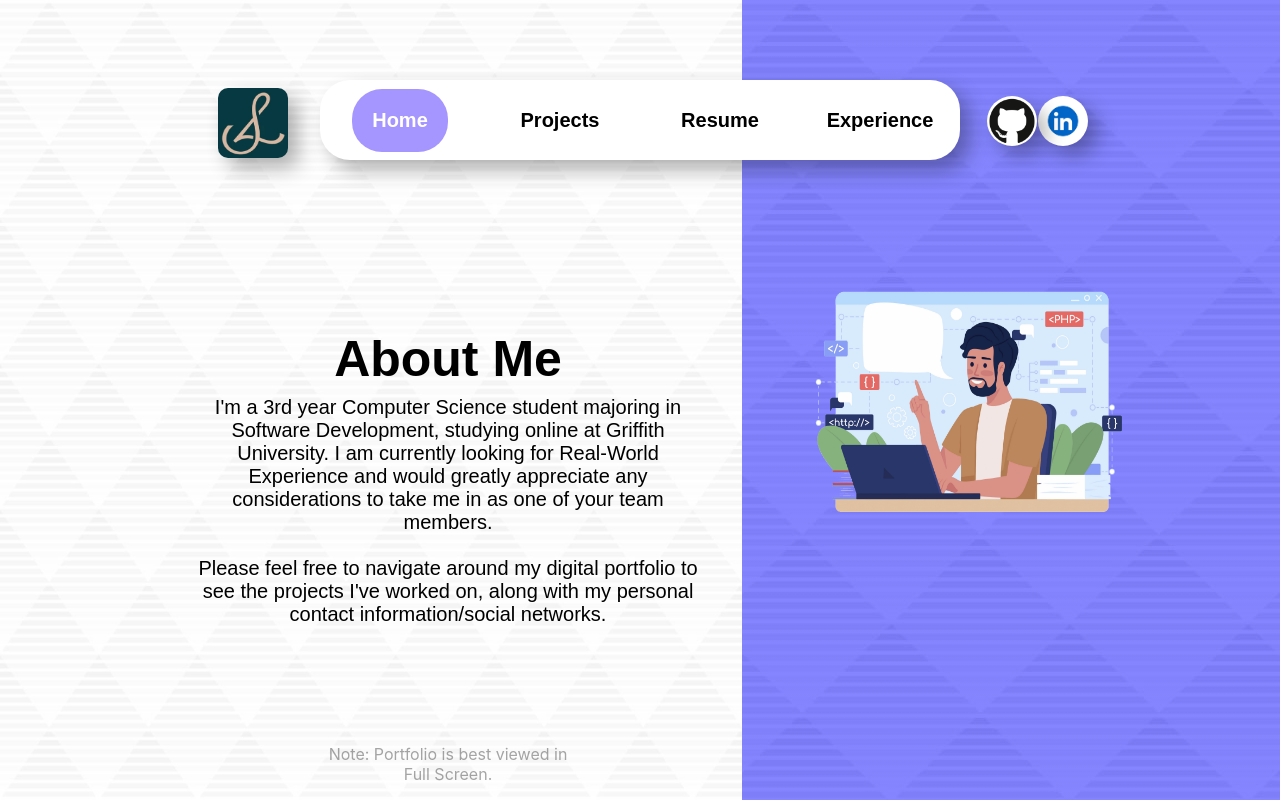
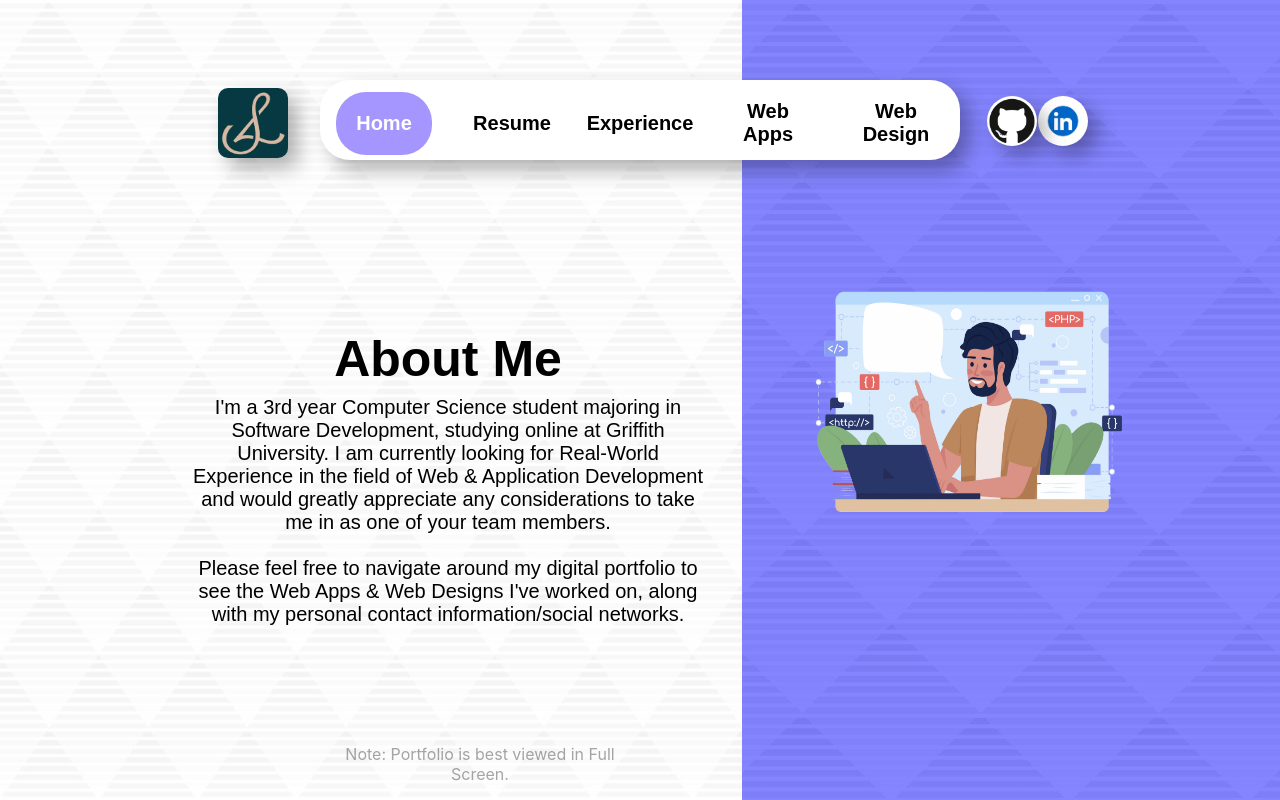
Before and after one commit to lseti1/portfolio-527386, a React (Create React App) app: page / in a window 1280 px wide. Built offline with nearby package versions, Linux system fonts and the light colour scheme.

Commit message:
Added Separate Sections for Web Apps & Web Design

```diff
--- a/src/App.css
+++ b/src/App.css
@@ -86,7 +86,7 @@ body {
 .navigationBar {
   display: grid;
   place-items: center;
-  grid-template-columns: repeat(4, 25%);
+  grid-template-columns: repeat(5, 20%);
   border-radius: 30px;
   box-shadow: 10px 10px 20px rgba(0, 0, 0, 0.3);
   background-color: rgb(255, 255, 255);
@@ -245,7 +245,7 @@ body {
   font-family: Arial, Helvetica, sans-serif;
   font-weight: bold;
   font-size: 20px;
-  margin-top: 0px;
+  margin-top: 10px;
 
   cursor: pointer;
   transition: background-color 0.3s ease, transform 0.2s ease;
@@ -273,7 +273,7 @@ body {
   font-family: Arial, Helvetica, sans-serif;
   font-weight: bold;
   font-size: 20px;
-  margin-top: 0px;
+  margin-top: 10px;
 
   cursor: pointer;
   transition: background-color 0.3s ease, transform 0.2s ease;
@@ -292,6 +292,7 @@ body {
   margin-top: 95px;
   font-size: 12px;
   color: rgba(0, 0, 0, 0.445);
+  margin-top: 110px;
 }
 
 .resumeIcon {
@@ -348,7 +349,7 @@ body {
 
 .portfolioDisclaimer {
   color: rgba(0, 0, 0, 0.349);
-  width: 20%;
+  width: 25%;
 
   position: absolute;
   left: 25%;
--- a/src/App.js
+++ b/src/App.js
@@ -14,20 +14,9 @@ function App() {
     switch (currentPage) {
       case "home":
         return <p>I'm a 3rd year Computer Science student majoring in Software Development, studying online at Griffith University. I am currently looking
-        for Real-World Experience and would greatly appreciate any considerations to take me in as one of your team members. <br/><br/>
-        Please feel free to navigate around my digital portfolio to see the projects I've worked on, along with my personal contact information/social networks.
-
+        for Real-World Experience in the field of Web & Application Development and would greatly appreciate any considerations to take me in as one of your team members. <br/><br/>
+        Please feel free to navigate around my digital portfolio to see the Web Apps & Web Designs I've worked on, along with my personal contact information/social networks.
         </p>;
-      case "projects":
-        return <p>The first project I have prepared is a Yearly Planner, and the second is a Holiday Activity Searcher. Click on the icons below to view them:
-          <div className ="projectOneIcon">
-            <a href="https://planner773629-tau-three.vercel.app/" target="_blank" rel="noopener noreferrer">Project 1</a>
-          </div>
-          <div className ="projectTwoIcon">
-            <a href="https://holidaysearcher198302.vercel.app/" target="_blank" rel="noopener noreferrer">Project 2</a>
-          </div>
-          <p className = "projectDisclaimer">Please Note: Not All Features May Work.</p>
-          </p>;
       case "resume":
         return <p> Link to virtual Resume:
           <div className ="resumeIcon">
@@ -48,20 +37,36 @@ function App() {
             <li>C/C++</li>
             <li>Java</li>
             <li>JavaScript</li>
+            <li>Swift</li>
             <li>GitHub</li>
             <li>VS Code</li>
+            <li>XCode</li>
             <li>Vercel</li>
             <li>React</li>
             <li>WordPress</li>
             <li>Elementor</li>
-            <li>Swift</li>
           </ul>
         </div>;
-      // case "contact":
-      //   return <p className = "contact">
-      //     Please feel free to contact me at: <br />
-      //     luca.setia@gmail.com or 0439 629 899
-      //   </p>;
+      case "Web Apps":
+        return <p>The first app  is a Yearly Planner, and the second is a Holiday Activity Searcher. Click on the icons below to view them:
+          <div className ="projectOneIcon">
+            <a href="https://planner773629-tau-three.vercel.app/" target="_blank" rel="noopener noreferrer">App 1</a>
+          </div>
+          <div className ="projectTwoIcon">
+            <a href="https://holidaysearcher198302.vercel.app/" target="_blank" rel="noopener noreferrer">App 2</a>
+          </div>
+          <p className = "projectDisclaimer">Please Note: Not All Features May Work.</p>
+          </p>;
+      case "Web Design":
+        return <p>The first design is for a Tourism Website, and the second is one for a Restaurant. Click on the icons below to view them:
+          <div className ="projectOneIcon">
+            <a href="https://lucas-websitedesign1.in/" target="_blank" rel="noopener noreferrer">Design 1</a>
+          </div>
+          <div className ="projectTwoIcon">
+            <a href="https://lucas.websitedesign2.in/" target="_blank" rel="noopener noreferrer">Design 2</a>
+          </div>
+          <p className = "projectDisclaimer">Please Note: Not All Features May Work.</p>
+          </p>;
       default:
         return <p>No page found!</p>;
     }
@@ -72,14 +77,14 @@ function App() {
     switch (currentPage) {
       case "home":
         return <h1>About Me</h1>;
-      case "projects":
-        return <h1>My Projects </h1>;
       case "resume":
         return <h1>My Resume</h1>;
       case "experience":
         return <h1>My Coding Experience</h1>;
-      // case "contact":
-      //   return <h1>Contacting Me</h1>;
+      case "Web Apps":
+        return <h1>Web Apps</h1>;
+      case "Web Design":
+        return <h1>Web Design</h1>;
       default:
         return <h1>No Page Found!</h1>;
     }
@@ -94,10 +99,10 @@ function App() {
       <div className="mainImage"></div>
       <div className="navigationBar">
         <div className={currentPage === "home" ? "active" : "navigationItem"} onClick={() => handlePageChange("home")}>Home</div>
-        <div className={currentPage === "projects" ? "active" : "navigationItem"} onClick={() => handlePageChange("projects")}>Projects</div>
         <div className={currentPage === "resume" ? "active" : "navigationItem"} onClick={() => handlePageChange("resume")}>Resume</div>
         <div className={currentPage === "experience" ? "active" : "navigationItem"} onClick={() => handlePageChange("experience")}>Experience</div>
-        {/* <div className={currentPage === "contact" ? "active" : "navigationItem"} onClick={() => handlePageChange("contact")}>Contact</div> */}
+        <div className={currentPage === "Web Apps" ? "active" : "navigationItem"} onClick={() => handlePageChange("Web Apps")}>Web Apps</div>
+        <div className={currentPage === "Web Design" ? "active" : "navigationItem"} onClick={() => handlePageChange("Web Design")}>Web Design</div>
       </div>
       <div className="logo"></div>
       <div className = "portfolioDisclaimer">Note: Portfolio is best viewed in Full Screen.</div>
```
